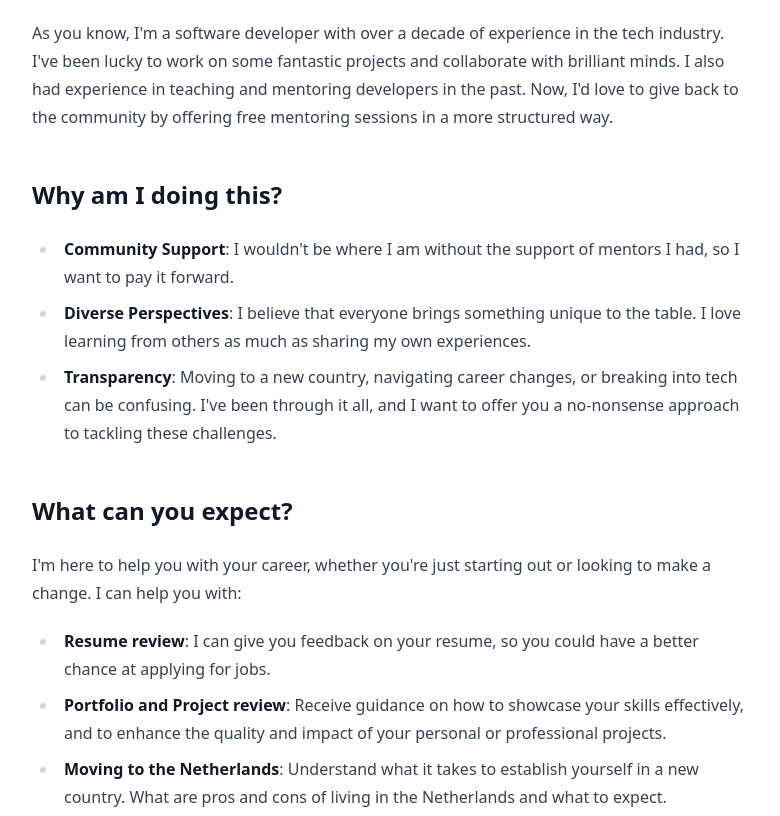
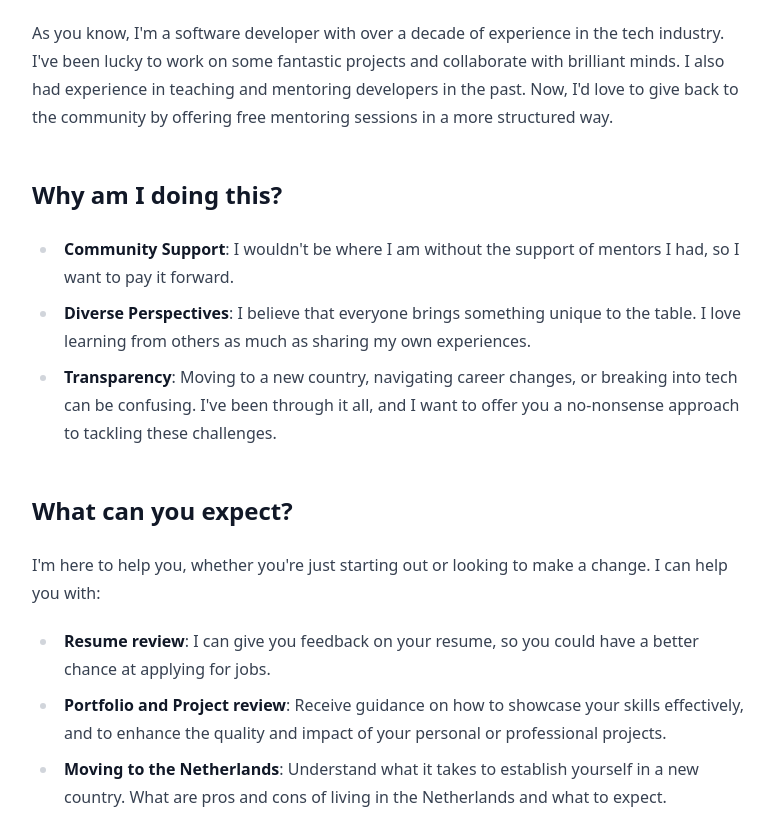
Before and after one commit to p3yman/peyman.me-astro, an Astro site: page /mentoring in a window 1280 px wide. Shown: the part 273-1089 px from the top of the page, without its empty margins (248-1028 px from the left). Built offline with nearby package versions, Linux system fonts and the light colour scheme; Astro itself is replaced by a stand-in of ours; no server answers.

Commit message:
Change copy

```diff
--- a/src/pages/mentoring.astro
+++ b/src/pages/mentoring.astro
@@ -36,8 +36,8 @@ const title = "Mentoring";
 
     <h2>What can you expect?</h2>
     <p>
-      I'm here to help you with your career, whether you're just starting out or
-      looking to make a change. I can help you with:
+      I'm here to help you, whether you're just starting out or looking to make
+      a change. I can help you with:
     </p>
     <ul>
       <li>
```
